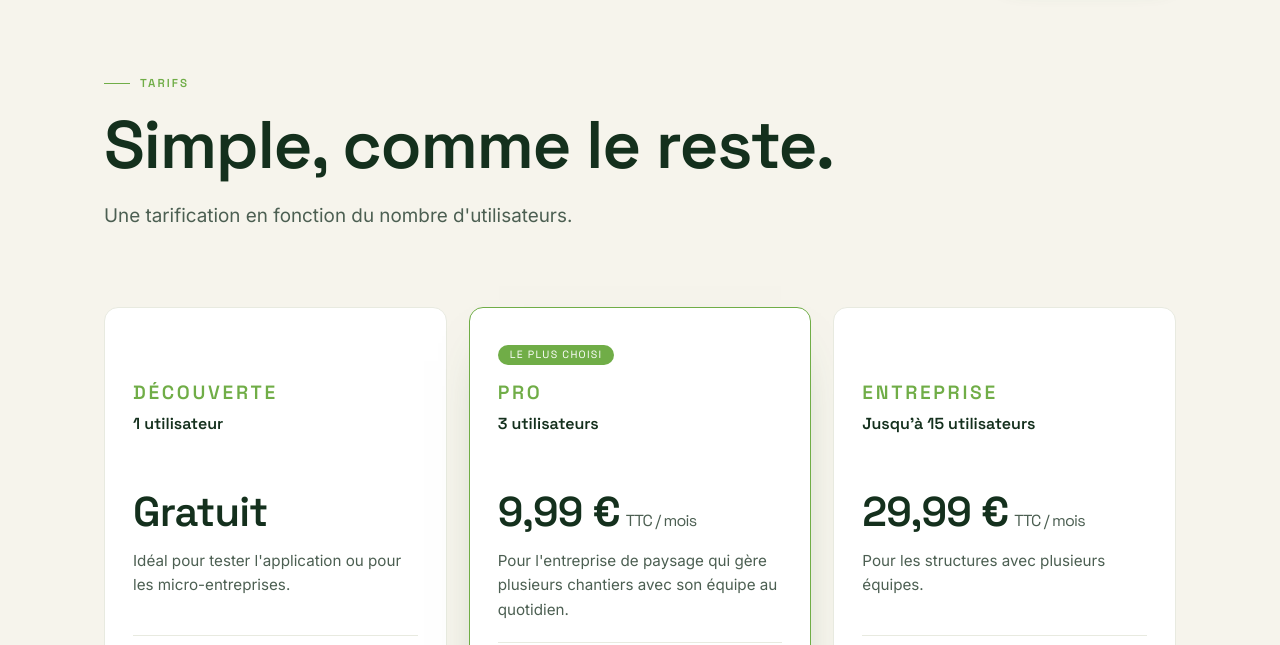
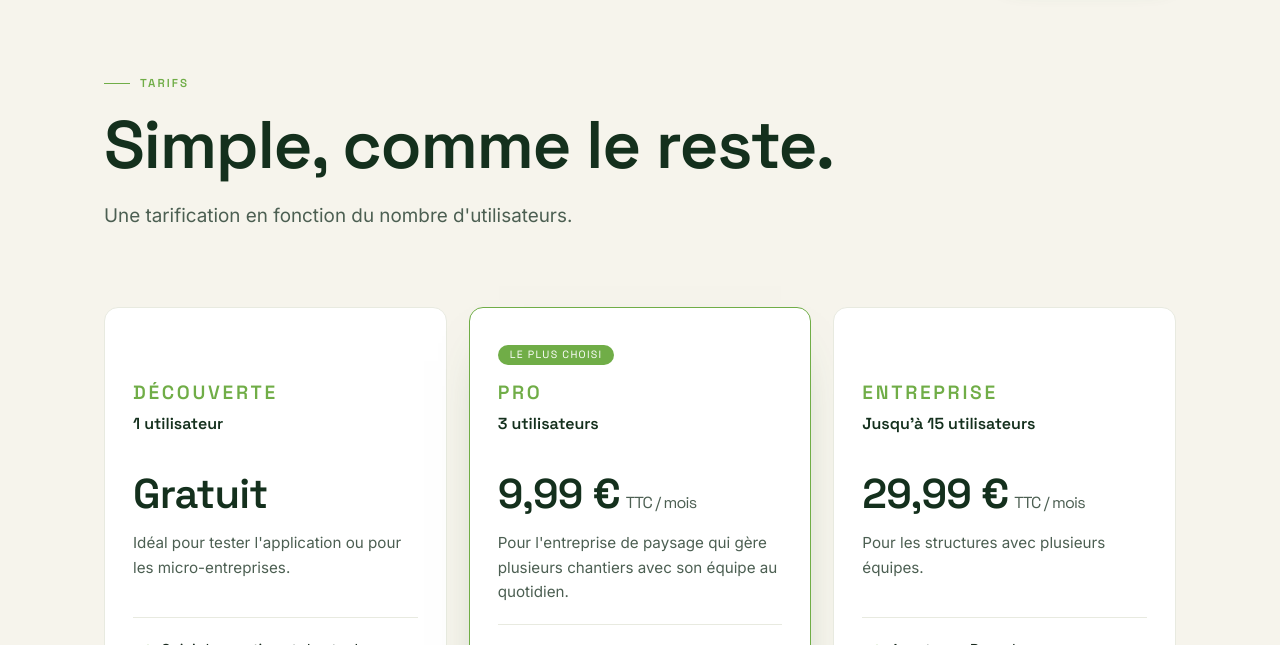
Before and after one commit to JulienJardin64/opusverde-site, a plain HTML site: page tarifs.html in a window 1280 px wide. Shown: the part 75-720 px from the top of the page. Drawn offline with Linux system fonts and the light colour scheme.

Commit message:
Update styles.css

```diff
--- a/styles.css
+++ b/styles.css
@@ -410,7 +410,7 @@
   font-size: 1.2rem; letter-spacing: 0.14em; text-transform: uppercase;
   color: var(--brand-500); font-weight: 600; margin-bottom: 6px;
 }
-.price h3 { font-size: 1.0rem; min-height: 3rem; }
+.price h3 { font-size: 1.0rem; min-height: 1.9rem; }
 .price__amount {
   font-family: var(--font-display);
   font-size: 2.6rem; font-weight: 600; color: var(--forest-900);
```
